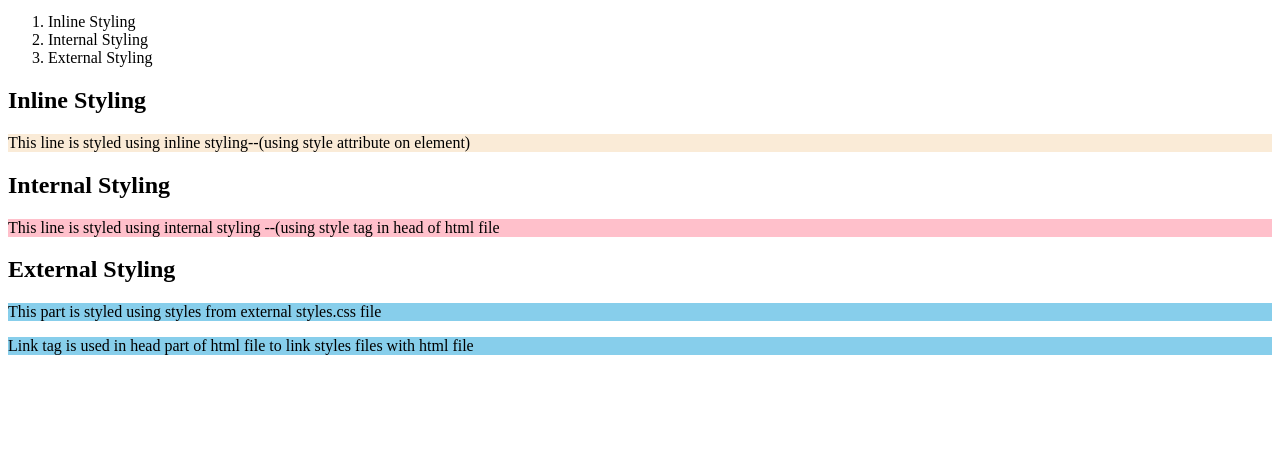
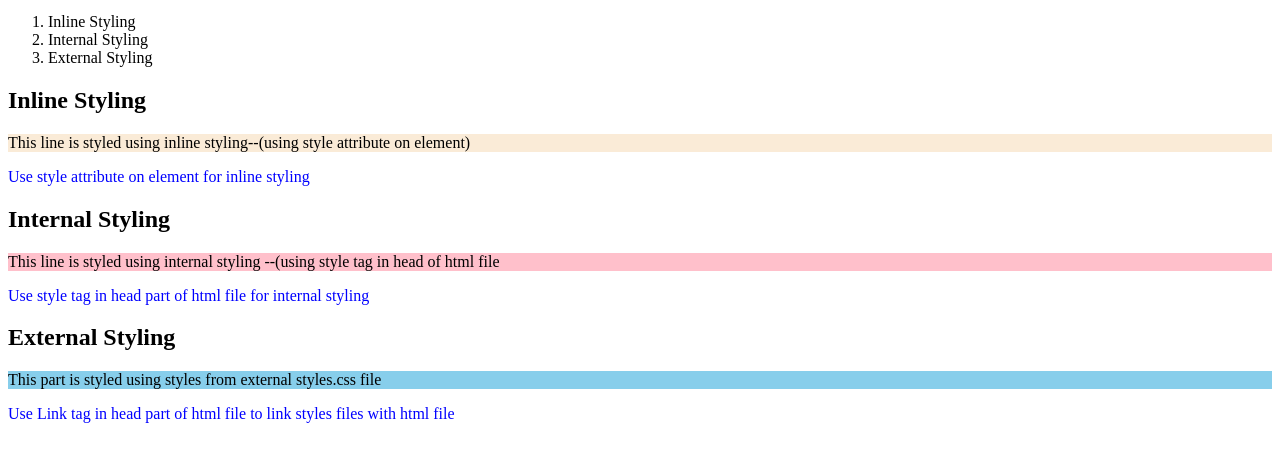
Before and after one commit to muqaddasazahra/Instructional-Material-Structuring-and-Styling-Web-Pages, a plain HTML site: page 3-Styling Types/index.html in a window 1280 px wide. Shown: the part 101-562 px from the top of the page. Drawn offline with Linux system fonts and the light colour scheme.

Commit message:
styled elements by class and id

```diff
--- a/3-Styling Types/index.html
+++ b/3-Styling Types/index.html
@@ -15,6 +15,7 @@
     </style>
 </head>
 <body>
+
     <h1>Styling Types</h1>
     <p>There are three ways to styles our web pages</p>
     <ol>
@@ -27,12 +28,14 @@
 
     <!-- for inline styling-- style attribute on element -->
     <p style="background-color: antiquewhite;">This line is styled using inline styling--(using style attribute on element)</p>
+    <p class="howtostyle">Use style attribute on element for inline styling</p>
 
     <h2>Internal Styling</h2>
     <p id="internallyStyledElement">This line is styled using internal styling --(using style tag in head of html file</p>
+    <p class="howtostyle">Use style tag in head part of html file for internal styling</p>
 
     <h2>External Styling</h2>
     <p id="externallyStyledElement">This part is styled using styles from external styles.css file</p>
-    <p id="externallyStyledElement">Link tag is used in head part of html file to link styles files with html file</p>
+    <p class="howtostyle">Use Link tag in head part of html file to link styles files with html file</p>
 </body>
 </html>
--- a/3-Styling Types/styles.css
+++ b/3-Styling Types/styles.css
@@ -2,3 +2,10 @@
 {
     background-color: skyblue;
 }
+
+
+/* fullstop is used with classname to apply styles to those elements who have that class */
+.howtostyle
+{
+    color:blue;
+}
```
